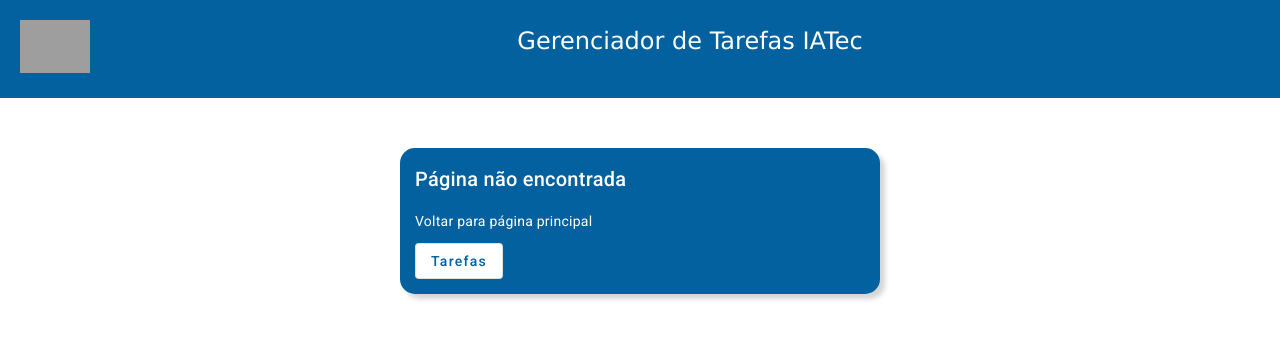
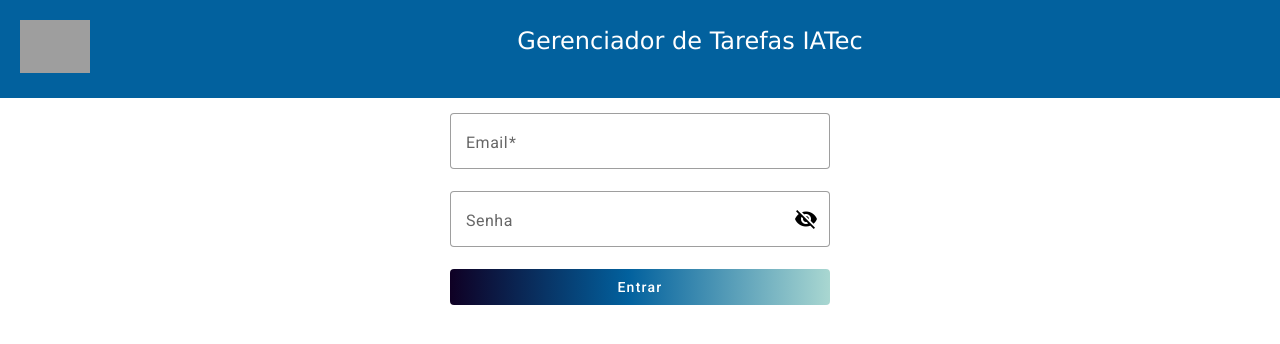
Before and after one commit to FernandesJr/task, an Angular app: page /auth in a window 1280 px wide. Shown: the top 344 px of the page. Built offline with nearby package versions, Linux system fonts and the light colour scheme; grey boxes are pictures that could not be loaded.

Commit message:
feat: new auth component

```diff
--- a/src/app/app.routes.ts
+++ b/src/app/app.routes.ts
@@ -1,3 +1,4 @@
+import { AuthComponent } from './components/auth/auth.component';
 import { Routes } from '@angular/router';
 import { TasksComponent } from './components/tasks/tasks.component';
 import { TaskComponent } from './components/task/task.component';
@@ -9,5 +10,6 @@ export const routes: Routes = [
   {path: 'tasks', component: TasksComponent},
   {path: 'task', component: TaskComponent},
   {path: 'task/:id', component: TaskUpdateComponent},
+  {path: 'auth', component: AuthComponent},
   {path: '**', component: NotFoundComponent}
 ];
--- /dev/null
+++ b/src/app/components/auth/auth.component.html
@@ -0,0 +1,25 @@
+<main>
+  <div class="form-auth">
+    <mat-form-field appearance="outline">
+      <mat-label>Email</mat-label>
+      <input matInput
+             placeholder="pat@example.com"
+             [formControl]="email"
+             (blur)="updateErrorMessage()"
+             required>
+      @if (email.invalid) {
+        <mat-error>{{errorMessage}}</mat-error>
+      }
+    </mat-form-field>
+
+    <mat-form-field appearance="outline">
+      <mat-label>Senha</mat-label>
+      <input matInput [type]="hide ? 'password' : 'text'">
+      <button mat-icon-button matSuffix (click)="hide = !hide" [attr.aria-label]="'Hide password'" [attr.aria-pressed]="hide">
+        <mat-icon>{{hide ? 'visibility_off' : 'visibility'}}</mat-icon>
+      </button>
+    </mat-form-field>
+
+    <button mat-flat-button class="btn-login">Entrar</button>
+  </div>
+</main>
--- /dev/null
+++ b/src/app/components/auth/auth.component.scss
@@ -0,0 +1,13 @@
+.form-auth {
+  display: flex;
+  justify-content: center;
+  flex-direction: column;
+  margin: auto;
+  width: 380px;
+  padding: 15px;
+  .btn-login {
+    color: var(--white);
+    background: rgb(15,0,36);
+    background: linear-gradient(90deg, rgba(15,0,36,1) 0%, rgba(2,97,158,1) 47%, rgba(169,215,209,1) 100%);
+  }
+}
--- /dev/null
+++ b/src/app/components/auth/auth.component.ts
@@ -0,0 +1,35 @@
+import { Component } from '@angular/core';
+import { AppMaterialModule } from '../../shared/app-material/app-material.module';
+import { FormControl, FormsModule, ReactiveFormsModule, Validators } from '@angular/forms';
+import { merge } from 'rxjs';
+import { takeUntilDestroyed } from '@angular/core/rxjs-interop';
+
+@Component({
+  selector: 'app-auth',
+  standalone: true,
+  imports: [AppMaterialModule, FormsModule, ReactiveFormsModule],
+  templateUrl: './auth.component.html',
+  styleUrl: './auth.component.scss'
+})
+export class AuthComponent {
+
+  hide = true;
+  email = new FormControl('', [Validators.required, Validators.email]);
+  errorMessage = '';
+
+  constructor() {
+    merge(this.email.statusChanges, this.email.valueChanges)
+      .pipe(takeUntilDestroyed())
+      .subscribe(() => this.updateErrorMessage());
+  }
+
+  updateErrorMessage() {
+    if (this.email.hasError('required')) {
+      this.errorMessage = 'Colocar um e-mail válido';
+    } else if (this.email.hasError('email')) {
+      this.errorMessage = 'Não é um e-mail válido';
+    } else {
+      this.errorMessage = '';
+    }
+  }
+}
```
Also changed, not shown: 1 other file (tests, documents, lock files or other folders).
